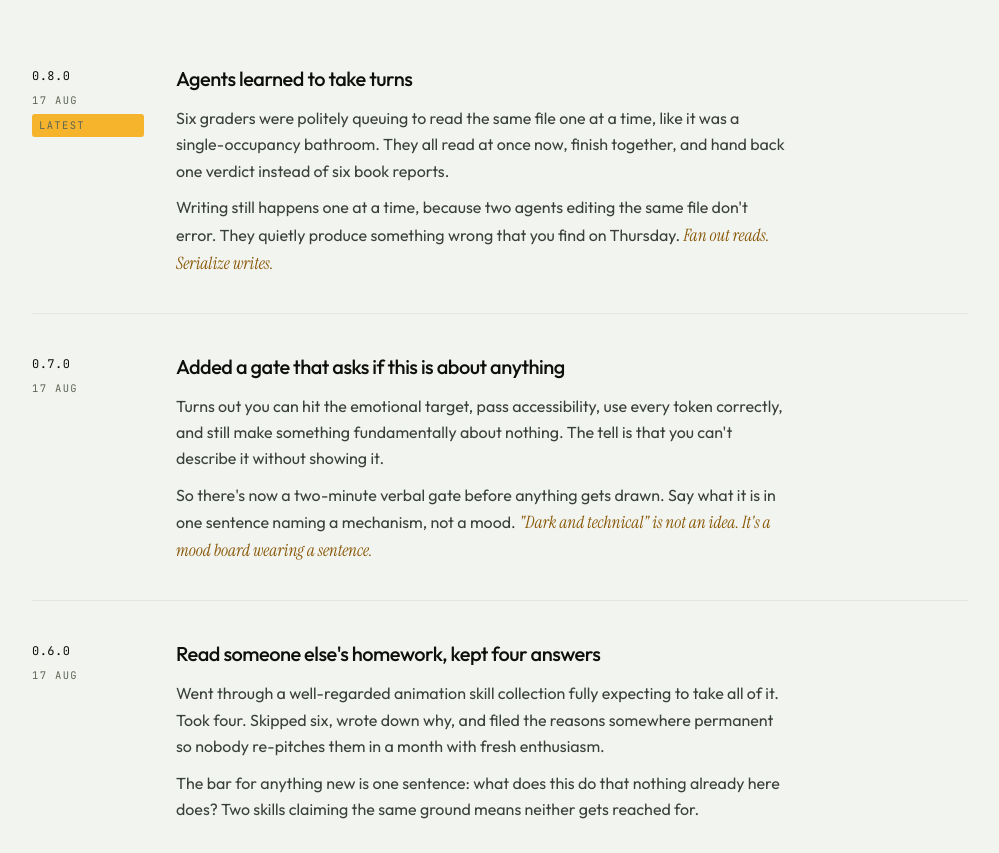
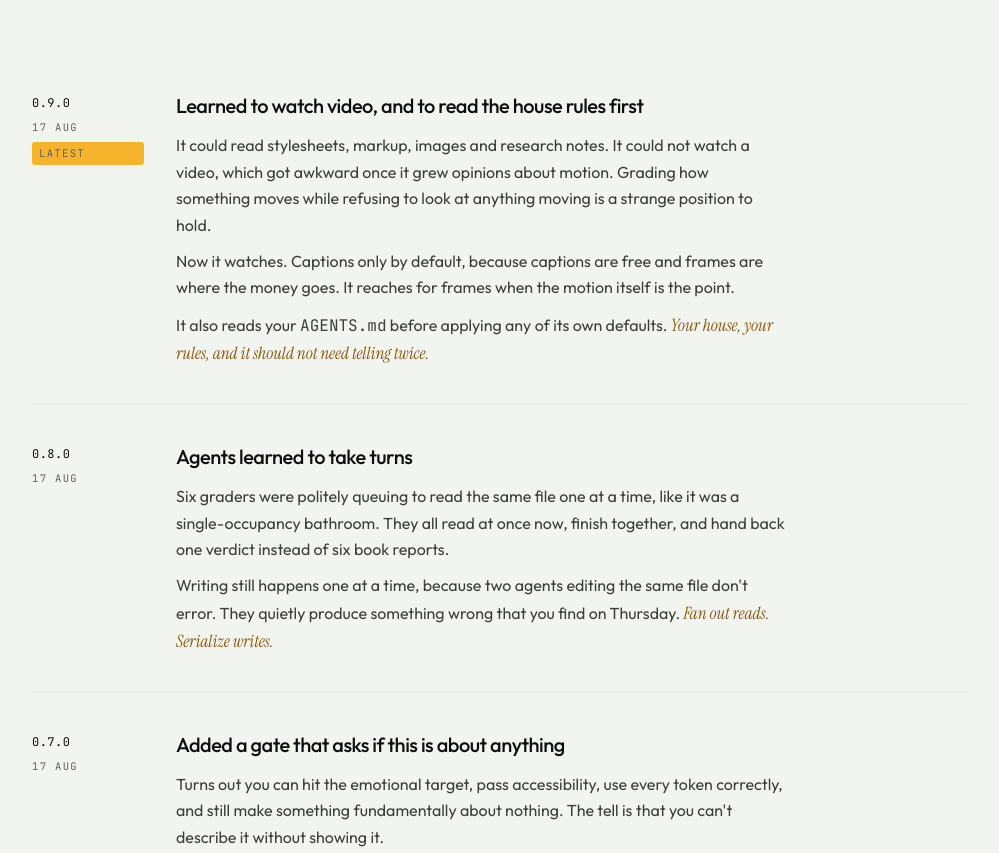
Before and after one commit to helloimlee/liftoff, a plain HTML site: page docs/index.html in a window 1280 px wide. Shown: the part 3400-4253 px from the top of the page, without its empty margins (140-1139 px from the left). Drawn offline with Linux system fonts and the light colour scheme; a web font is replaced by a local one.

Commit message:
docs: 0.9.0 release note, and ship un-indexed for now
- new release note leading the list: video input plus reading AGENTS.md
- watch added to the degradation table
- classify copy now names what recon actually reads
- noindex/nofollow meta and docs/robots.txt with Disallow: /

Public to anyone with the link, invisible to search. Both are one-line
deletions when it should be findable.

```diff
--- a/docs/index.html
+++ b/docs/index.html
@@ -6,6 +6,8 @@
 <title>Liftoff — a design pass that can tell you no</title>
 <meta name="description" content="A Claude skill that runs a design job end to end, then fails it if the work renders correctly and makes nobody feel anything.">
 <meta name="theme-color" content="#F2F4F0">
+<!-- Public, but deliberately not indexed yet. Remove this line and docs/robots.txt to open it up. -->
+<meta name="robots" content="noindex, nofollow">
 <meta property="og:title" content="Liftoff — a design pass that can tell you no">
 <meta property="og:description" content="Most AI design help thinks everything you make is great. This one has a gate.">
 <meta property="og:type" content="website">
@@ -205,7 +207,7 @@
     <h2 class="r">Four things happen before anything gets built.</h2>
     <p class="body r">Each one is cheap. Skipping them is what costs the afternoon.</p>
     <div class="loop r">
-      <div class="step"><div class="t">CLASSIFY</div><div><h3>Read the room first</h3><p>Interface or static asset, and what you brought with you. Said out loud in one line so you can correct it in a sentence instead of at hour three.</p></div></div>
+      <div class="step"><div class="t">CLASSIFY</div><div><h3>Read the room first</h3><p>Interface or static asset, and what you brought with you. Reads your <code style="font-family:var(--mono)">AGENTS.md</code>, your live tokens and any video you point at, then says the read out loud in one line so you can correct it in a sentence instead of at hour three.</p></div></div>
       <div class="step"><div class="t">TARGET</div><div><h3>Name the feeling</h3><p>Three feelings and a peak moment, written down. Without this, "good" quietly means "it renders," and the review becomes a formality nobody admits to.</p></div></div>
       <div class="step"><div class="t">IDEA</div><div><h3>Say it in one sentence</h3><p>A mechanism, not a mood. If your description could apply to nine other projects, you have a style and not an idea. Takes two minutes and kills the most expensive failure in the loop.</p></div></div>
       <div class="step"><div class="t">BUILD · GRADE</div><div><h3>Read the real stylesheet, then earn the pass</h3><p>Pulls your live tokens before inventing a single value, sweeps the output for known AI tells without being asked, and hands the result to fresh eyes that never self-grade.</p></div></div>
@@ -221,7 +223,17 @@
     <div class="rel r">
 
       <div class="note">
-        <div class="vtag">0.8.0<span>17 AUG</span><span class="latest">LATEST</span></div>
+        <div class="vtag">0.9.0<span>17 AUG</span><span class="latest">LATEST</span></div>
+        <div>
+          <h3>Learned to watch video, and to read the house rules first</h3>
+          <p>It could read stylesheets, markup, images and research notes. It could not watch a video, which got awkward once it grew opinions about motion. Grading how something moves while refusing to look at anything moving is a strange position to hold.</p>
+          <p>Now it watches. Captions only by default, because captions are free and frames are where the money goes. It reaches for frames when the motion itself is the point.</p>
+          <p>It also reads your <code style="font-family:var(--mono)">AGENTS.md</code> before applying any of its own defaults. <em>Your house, your rules, and it should not need telling twice.</em></p>
+        </div>
+      </div>
+
+      <div class="note">
+        <div class="vtag">0.8.0<span>17 AUG</span></div>
         <div>
           <h3>Agents learned to take turns</h3>
           <p>Six graders were politely queuing to read the same file one at a time, like it was a single-occupancy bathroom. They all read at once now, finish together, and hand back one verdict instead of six book reports.</p>
@@ -290,6 +302,7 @@
       <div class="degrow"><b>design-deathmatch</b><span>without it · one exploration, no tournament</span></div>
       <div class="degrow"><b>accessibility-review</b><span>without it · a11y goes unchecked</span></div>
       <div class="degrow"><b>gsap · threejs · motion</b><span>without them · no timeline motion or 3D</span></div>
+      <div class="degrow"><b>watch</b><span>without it · video references can't be read</span></div>
     </div>
     <p class="degnote r"><b>None of it is required.</b> On its own, Liftoff is still a charter loop with an emotional target and an idea gate, which is most of the value. Missing pieces get skipped and named in the summary rather than quietly dropped, because a stage that silently didn't run reads exactly like a stage that passed.</p>
   </div>
```
Also changed, not shown: docs/robots.txt (added), 1 other file.
